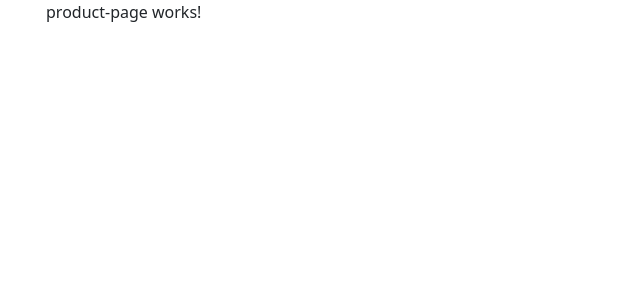
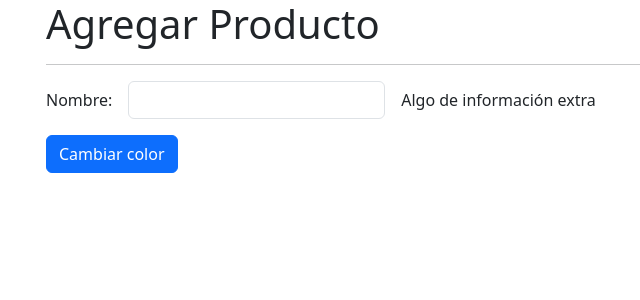
Before and after one commit to abelborit/angular-directives-and-signals-app, an Angular app: page /products-home/products in a window 1280 px wide. Shown: the top 300 px of the page, without its empty margins (36-676 px from the left). Built offline with nearby package versions, Linux system fonts and the light colour scheme.

Commit message:
[FEAT] product-page.component (HTML structure)

```diff
--- a/src/app/products/pages/product-page/product-page.component.html
+++ b/src/app/products/pages/product-page/product-page.component.html
@@ -1 +1,24 @@
-<p>product-page works!</p>
+<h1>Agregar Producto</h1>
+<hr />
+
+<form>
+  <div class="row g-3 align-items-center mb-3">
+    <div class="col-auto">
+      <label>Nombre:</label>
+    </div>
+
+    <div class="col-auto">
+      <input type="text" class="form-control" />
+    </div>
+
+    <div class="col-auto">
+      <span>Algo de información extra</span>
+    </div>
+  </div>
+
+  <div class="row">
+    <div class="col">
+      <button class="btn btn-primary">Cambiar color</button>
+    </div>
+  </div>
+</form>
```
